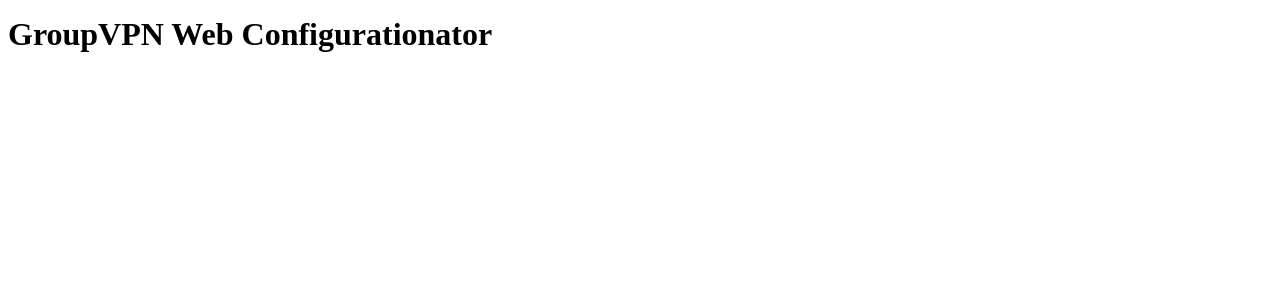
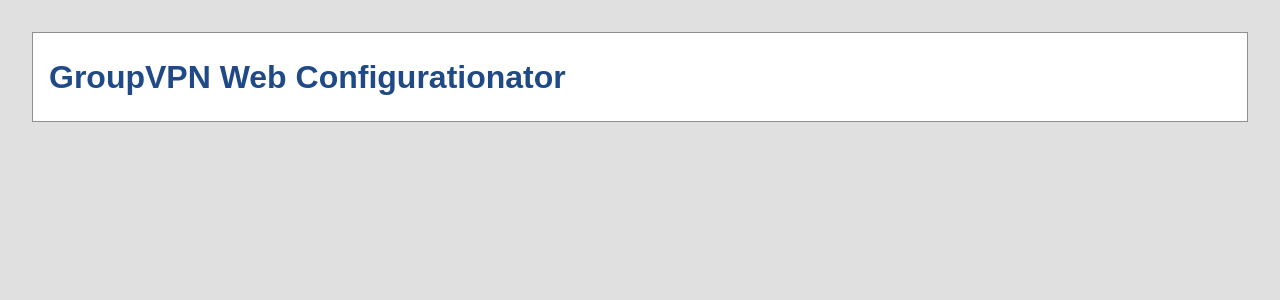
Before and after one commit to kalgynirae/groupvpn-webui, a Flask app: template templates/base.html in a window 1280 px wide. Shown: the top 300 px of the page. Run offline with Flask 2, Linux system fonts and the light colour scheme; the template is opened without the code that fills it, so the values that code supplies are empty; some web fonts are replaced.

Commit message:
Make it look nicer

```diff
--- a/static/style.css
+++ b/static/style.css
@@ -1,27 +1,56 @@
+@font-face {
+    font-family: 'droid sans';
+    font-style: normal;
+    font-weight: 400;
+    src: local('droid sans'), local('droidsans'), url(http://fonts.googleapis.com/css?family=droid+sans:400,700|droid+sans+mono);
+}
+@font-face {
+    font-family: 'Droid Sans';
+    font-style: normal;
+    font-weight: 700;
+    src: local('Droid Sans Bold'), local('DroidSans-Bold'), url(http://themes.googleusercontent.com/static/fonts/droidsans/v3/EFpQQyG9GqCrobXxL-KRMQFhaRv2pGgT5Kf0An0s4MM.woff) format('woff');
+}
+@font-face {
+    font-family: 'Droid Sans Mono';
+    font-style: normal;
+    font-weight: 400;
+    src: local('Droid Sans Mono'), local('DroidSansMono'), url(http://themes.googleusercontent.com/static/fonts/droidsansmono/v4/ns-m2xQYezAtqh7ai59hJUYuTAAIFFn5GTWtryCmBQ4.woff) format('woff');
+}
+html {
+    background-color: #e0e0e0;
+    padding: 1.5rem;
+}
 body {
-    margin: 0.5rem;
+    background-color: #fff;
+    border: solid 1px #909090;
+    color: #333;
+    font-family: 'Droid Sans', sans-serif;
+    padding: 1rem;
+}
+h1, h2, h3 {
+    margin: 0;
+    padding: 0.3em 0;
+}
+h1 {
+    color: #204a87;
 }
 p {
     margin: 0.5em 0;
 }
-h1, h2, h3 {
-    margin: 0.5em 0;
-}
 pre {
     background-color: #e0e0e0;
-    margin: 0 -0.5rem;
-    padding: 0 0.5rem;
+    font-family: 'Droid Sans Mono', monospace;
+    margin: 0 -1rem;
+    padding: 0 1rem;
 }
-
 ul.form {
-    border-top: solid 1px #808080;
+    border-top: solid 1px #909090;
     color: #222222;
     padding: 0;
 }
-
 ul.form > li {
     background-color: #e0e0e0;
-    border-bottom: solid 1px #808080;
+    border-bottom: solid 1px #909090;
     margin: 0;
     list-style: none;
     padding: 0.5rem;
@@ -31,7 +60,6 @@ ul.form > li {
 ul.form > li:hover {
     background-color: #eeeeee;
 }
-
 ul.form > li > label {
     display: block;
     position: absolute;
@@ -43,7 +71,6 @@ ul.form > li > label {
     padding: 0.5rem;
     width: 12rem;
 }
-
 ul.form > li.errors {
     background-color: #e09088;
     color: #400000;
```
